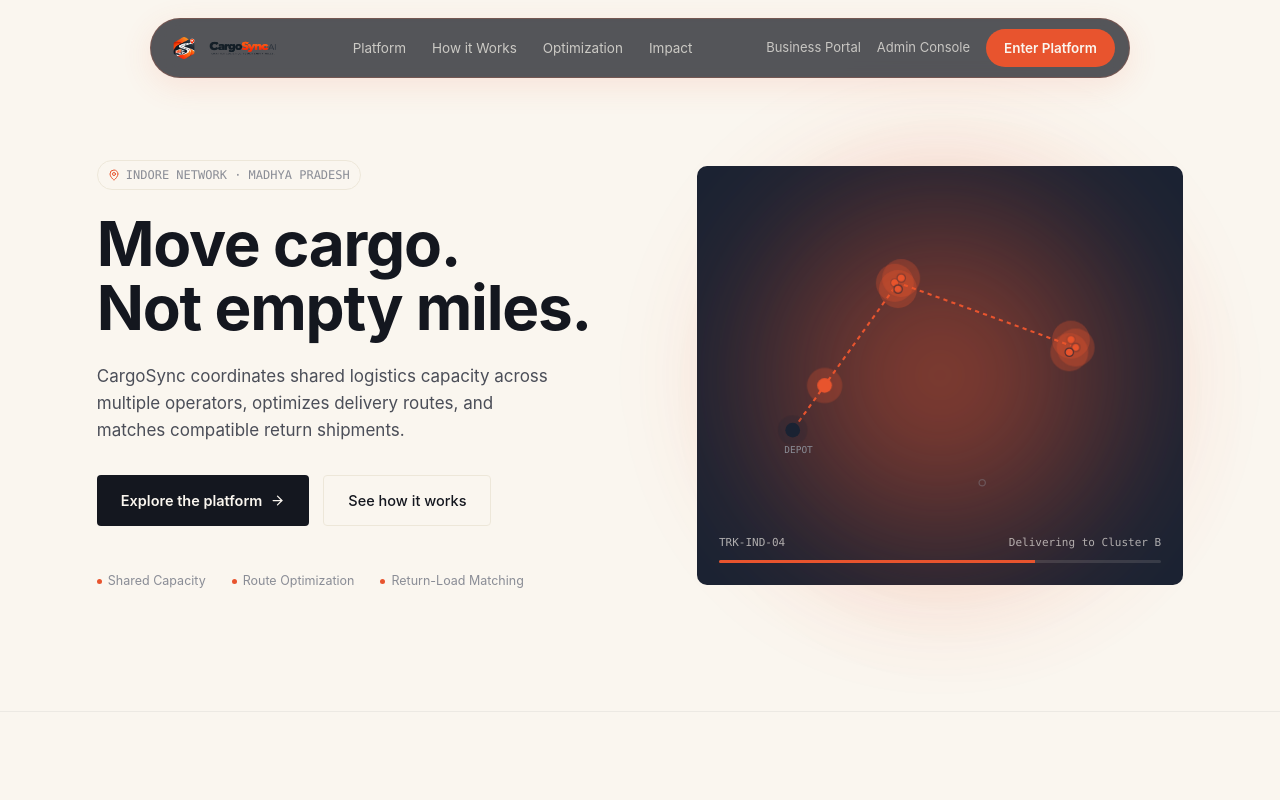
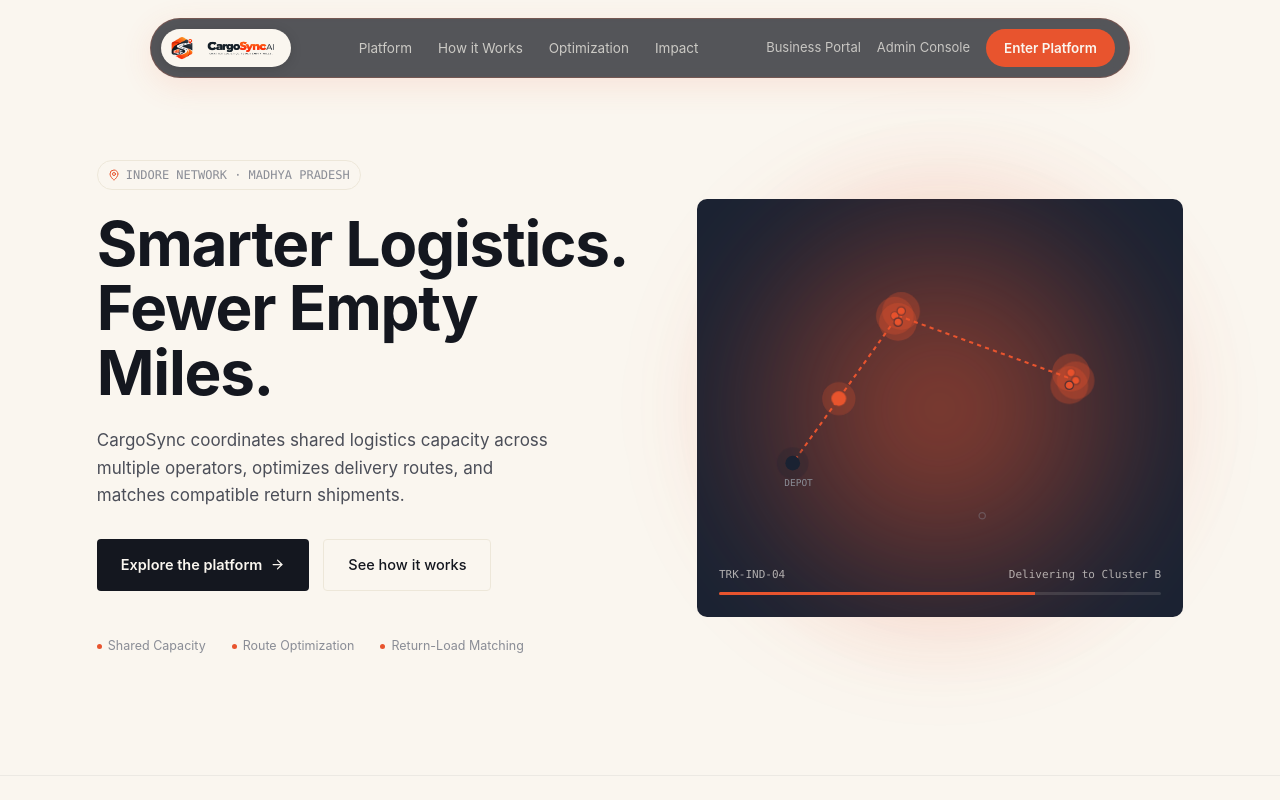
Before and after one commit to PrinceJ18/CargoSync, a React (Vite) app: page / in a window 1280 px wide. Shown: the top 800 px of the page. Built offline with nearby package versions, Linux system fonts and the light colour scheme; no server answers.

Commit message:
icon visibility correction added

```diff
--- a/index.html
+++ b/index.html
@@ -1,13 +1,16 @@
 <!doctype html>
 <html lang="en">
+
 <head>
   <meta charset="UTF-8" />
-    <link rel="icon" type="image/svg+xml" href="/favicon.svg" />
+  <link rel="icon" type="image/png" href="/src/assets/branding/CargoSync_Logo.png" />
   <meta name="viewport" content="width=device-width, initial-scale=1.0" />
-    <title>temp_vite</title>
+  <title>CargoSync AI</title>
 </head>
+
 <body>
   <div id="root"></div>
   <script type="module" src="/src/main.tsx"></script>
 </body>
+
 </html>
--- a/package.json
+++ b/package.json
@@ -1,5 +1,5 @@
 {
-  "name": "temp_vite",
+  "name": "cargosync-ai",
   "private": true,
   "version": "0.0.0",
   "type": "module",
--- a/src/layouts/LandingNav.tsx
+++ b/src/layouts/LandingNav.tsx
@@ -38,7 +38,21 @@
       boxShadow: scrolled ? "0 4px 20px rgba(0,0,0,0.15)" : "0 8px 32px rgba(235,93,61,0.12)",
       transition: "all 0.3s ease",
     }}>
-      <Link to="/" style={{ display: "flex", alignItems: "center", gap: 10, textDecoration: "none" }} aria-label="CargoSync">
+      <Link
+        to="/"
+        style={{
+          display: "flex",
+          alignItems: "center",
+          gap: 10,
+          textDecoration: "none",
+          background: C.ivory,
+          padding: "6px 14px 6px 8px",
+          borderRadius: 999,
+          boxShadow: "0 2px 12px rgba(0,0,0,0.15)",
+          marginLeft: -10
+        }}
+        aria-label="CargoSync"
+      >
         <img
           src="/src/assets/branding/CargoSync_Logo.png"
           alt=""
--- a/src/pages/LandingPage.tsx
+++ b/src/pages/LandingPage.tsx
@@ -38,7 +38,7 @@
                 <MapPin size={12} color={C.coral} /> INDORE NETWORK · MADHYA PRADESH
               </div>
               <h1 style={{ fontSize: "clamp(38px, 5vw, 62px)", fontWeight: 700, lineHeight: 1.04, letterSpacing: "-0.02em", margin: 0 }}>
-                Move cargo.<br />Not empty miles.
+                Smarter Logistics.<br />Fewer Empty Miles.
               </h1>
             </Reveal>
             <Reveal delay={0.1}>
@@ -206,7 +206,7 @@
 
       {/* FOOTER */}
       <footer style={{ padding: "40px 6%", background: C.ink, borderTop: "1px solid rgba(250,246,239,0.08)", display: "flex", justifyContent: "space-between", flexWrap: "wrap", gap: 20 }}>
-        <span style={{ color: C.ivory, fontSize: 13.5, fontWeight: 600 }}>CargoSync AI</span>
+        <img src="/src/assets/branding/CargoSync_name_tagline.png" alt="CargoSync" style={{ height: 20, objectFit: "contain" }} />
         <div style={{ display: "flex", gap: 20, flexWrap: "wrap" }}>
           {["Platform", "How it Works", "Optimization", "Impact", "Business Portal", "Admin Console"].map((t) => (
             <span key={t} style={{ color: "rgba(250,246,239,0.55)", fontSize: 12.5 }}>{t}</span>
--- a/src/pages/LoginPage.tsx
+++ b/src/pages/LoginPage.tsx
@@ -1,7 +1,7 @@
 import { useState, useEffect } from "react";
 import { useNavigate, Link } from "react-router-dom";
 import { Building2, ShieldCheck } from "lucide-react";
-import { C, font, mono } from "../data/prototype/designTokens";
+import { C, font } from "../data/prototype/designTokens";
 import { useMobile } from "../hooks/useMobile";
 import { supabase } from "../lib/supabase/client";
 
@@ -71,13 +71,12 @@
   return (
     <div className="fade-in" style={{ minHeight: "100vh", background: isBiz ? C.ivory : C.ink, fontFamily: font, display: "grid", gridTemplateColumns: isMobile ? "1fr" : "1fr 1fr" }}>
       <div style={{ display: "flex", flexDirection: "column", justifyContent: "center", padding: "60px 8%", background: isBiz ? C.navy : C.ink, color: C.ivory }}>
-        <button aria-label="Go back to workspace selection" onClick={() => setMode("select")} style={{ fontSize: 13, color: "rgba(250,246,239,0.6)", cursor: "pointer", marginBottom: 26, background: "none", border: "none", padding: 0, textAlign: "left" }}>← Back</button>
-        <div style={{ fontSize: 12, fontFamily: mono, color: isBiz ? C.peach : C.slate, marginBottom: 14 }}>
-          {isBiz ? "FOR LOGISTICS OPERATORS" : "FOR CARGOSYNC ADMINISTRATORS"}
-        </div>
-        <h2 style={{ fontSize: 32, fontWeight: 700, letterSpacing: "-0.01em", maxWidth: 360, lineHeight: 1.15 }}>
-          {isBiz ? "Your logistics network, coordinated." : "Network-wide logistics intelligence."}
-        </h2>
+        <button aria-label="Go back to workspace selection" onClick={() => setMode("select")} style={{ fontSize: 13, color: "rgba(250,246,239,0.6)", cursor: "pointer", marginBottom: 32, background: "none", border: "none", padding: 0, textAlign: "left" }}>← Back</button>
+        <img
+          src="/src/assets/branding/CargoSync_Banner_TransparentBg.png"
+          alt="CargoSync — Smarter Logistics. Fewer Empty Miles."
+          style={{ width: "100%", maxWidth: 380, objectFit: "contain" }}
+        />
       </div>
       <div style={{ display: "flex", flexDirection: "column", justifyContent: "center", padding: "60px 10%", background: C.ivory }}>
         <div style={{ fontSize: 20, fontWeight: 700, marginBottom: 4 }}>{isBiz ? "Business Portal" : "Admin Console"}</div>
--- a/src/pages/NotFoundPage.tsx
+++ b/src/pages/NotFoundPage.tsx
@@ -1,5 +1,5 @@
 import { useNavigate } from "react-router-dom";
-import { Navigation } from "lucide-react";
+
 import { C, font } from "../data/prototype/designTokens";
 
 export function NotFoundPage() {
@@ -8,7 +8,7 @@
   return (
     <div style={{ minHeight: "100vh", background: C.ivory, fontFamily: font, display: "flex", flexDirection: "column", alignItems: "center", justifyContent: "center", padding: 24, textAlign: "center" }}>
       <div style={{ width: 48, height: 48, borderRadius: 12, background: C.coral, display: "flex", alignItems: "center", justifyContent: "center", marginBottom: 24 }}>
-        <Navigation size={24} color={C.ivory} strokeWidth={2.5} />
+        <img src="/src/assets/branding/CargoSync_Logo.png" alt="CargoSync" style={{ width: 28, height: 28, objectFit: "contain" }} />
       </div>
       <h1 style={{ fontSize: 36, fontWeight: 700, letterSpacing: "-0.01em", color: C.ink, marginBottom: 12 }}>Page not found</h1>
       <p style={{ fontSize: 16, color: C.slate, maxWidth: 400, lineHeight: 1.6, marginBottom: 32 }}>
```
Lines whose indentation alone changed are shown as unchanged.
